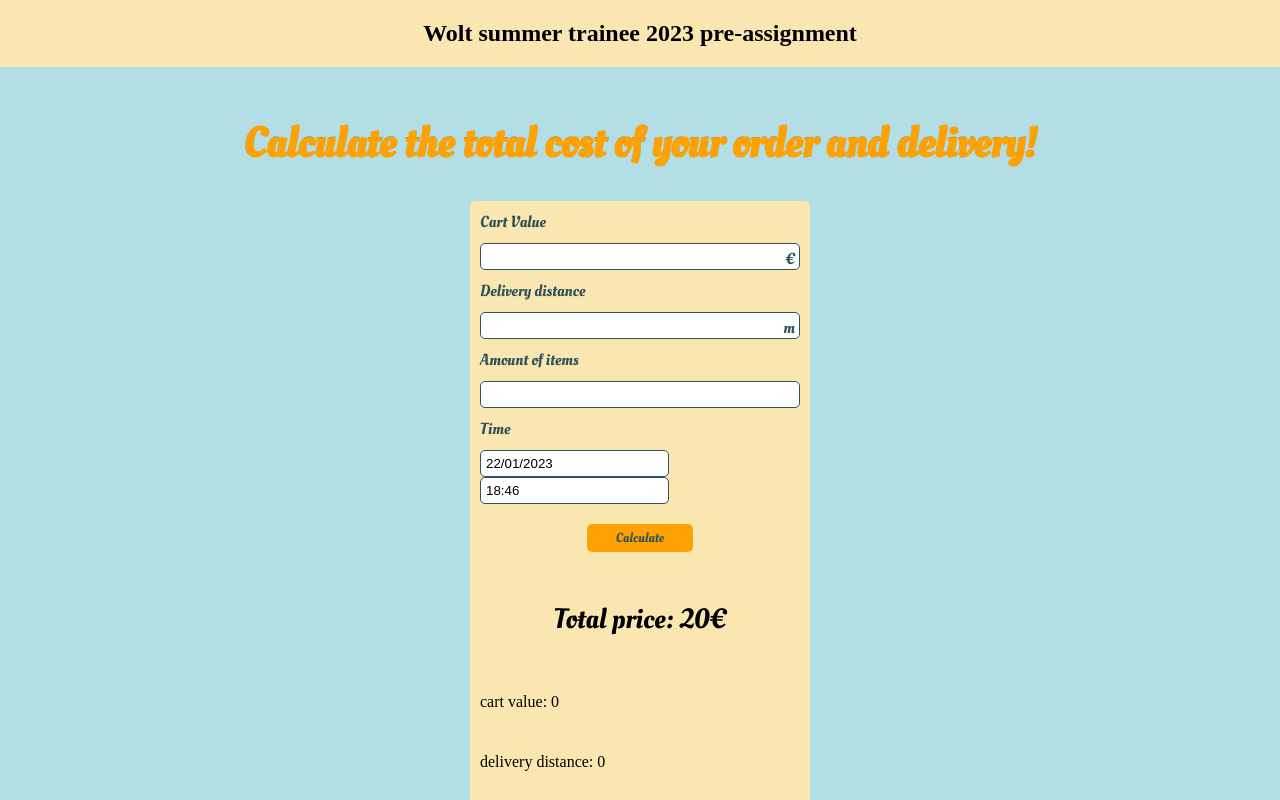
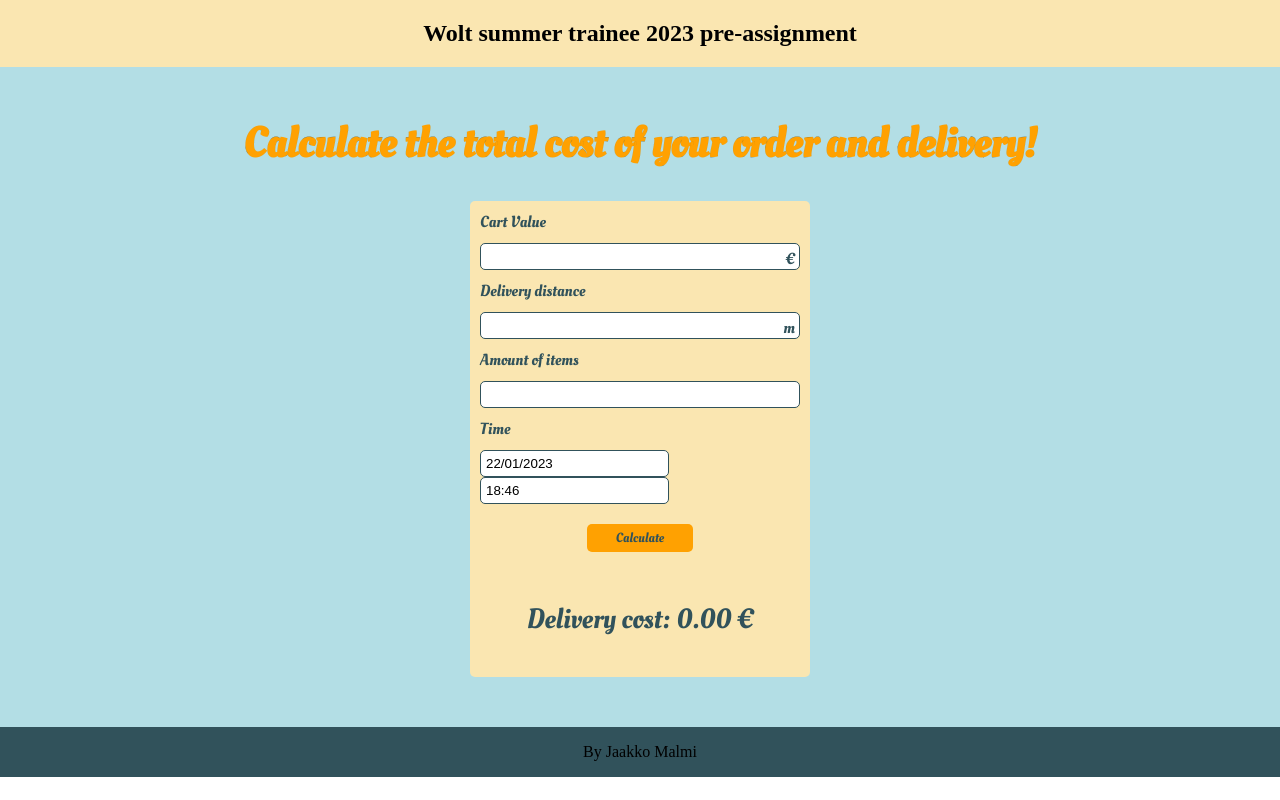
Before and after one commit to JaakkoMal/delivery-fee-calculator, a React (Vite) app: page / in a window 1280 px wide. Shown: the top 800 px of the page. Built offline with nearby package versions, Linux system fonts and the light colour scheme.

Commit message:
First working version
The app is working. Was in a bit of a hurry so wrote the whole calculation in one function. Next to see if the calculation would be wise to divide into smaller functions. Also testing is coming.

```diff
--- a/src/components/Calculator.tsx
+++ b/src/components/Calculator.tsx
@@ -1,6 +1,7 @@
 import DatePicker from 'react-datepicker'
 import "react-datepicker/dist/react-datepicker.css"
 import styles from "./calculator.module.css"
+import { CalculationTypes } from '../containers/CalculatorContainer'
 
 type CalculatorProps = {
     cartValue: number
@@ -13,6 +14,8 @@
     setOrderDate: (date: Date) => void
     orderTime: Date
     setOrderTime: (time: Date) => void
+    calculateDeliveryCost: (variables: CalculationTypes) => void
+    deliveryCost: number
 }
 
 
@@ -21,7 +24,9 @@
     deliveryDistance, onChangeDeliveryDistance,
     amountItems, onChangeAmountItems,
     orderDate, setOrderDate,
-    orderTime, setOrderTime
+    orderTime, setOrderTime,
+    calculateDeliveryCost,
+    deliveryCost
 }: CalculatorProps) {
 
 
@@ -73,13 +78,16 @@
                         onChange={setOrderTime}
                     />
                 </div>
-                    <button className={styles["calculate-btn"]}>Calculate</button>
-                <p className={styles.total}>Total price: 20€</p>
-                <p>cart value: {cartValue}</p>
+                    <button className={styles["calculate-btn"]}
+                        onClick={() => calculateDeliveryCost({cartValue, deliveryDistance, amountItems, orderDate, orderTime})}
+                    >Calculate</button>
+                <p className={styles.total}>Delivery cost: {deliveryCost.toFixed(2)} €</p>
+                {/*<p>cart value: {cartValue}</p>
                 <p>delivery distance: {deliveryDistance}</p>
                 <p>amount of items: {amountItems}</p>
                 <p>order date: {orderDate.toString()}</p>
                 <p>order time: {orderTime.toString()}</p>
+                <p>total: {deliveryCost}</p>*/}
             </div>
             <footer className={styles.footer}>
                 <p>By Jaakko Malmi</p>
--- a/src/components/calculator.module.css
+++ b/src/components/calculator.module.css
@@ -98,6 +98,7 @@
 
 .total {
     align-self: center;
+    color: #31525B;
     font-family: 'Oleo Script';
     font-size: 28px;
 }
--- a/src/containers/CalculatorContainer.tsx
+++ b/src/containers/CalculatorContainer.tsx
@@ -1,15 +1,13 @@
 import { useState } from 'react'
 import { Calculator } from '../components/Calculator'
 
-type CalculatorProps = {
-    total: number
+export type CalculationTypes = {
+    cartValue: number
+    deliveryDistance: number
+    amountItems: number
+    orderDate: Date
+    orderTime: Date
 }
-
-/*const day = '11-01-2023'
-        const time = '17:00'
-        const daytime = day + ' ' + time
-        const newDate = new Date(daytime)
-        console.log(newDate)*/
 
 export function CalculatorContainer() {
 
@@ -18,6 +16,7 @@
     const [amountItems, setAmountItems] = useState<number>(0)
     const [orderDate, setOrderDate] = useState<Date>(new Date())
     const [orderTime, setOrderTime] = useState<Date>(new Date())
+    const [deliveryCost, setDeliveryCost] = useState<number>(0)
 
 
     const onChangeCartValue = (e: React.ChangeEvent<HTMLInputElement> ) => {
@@ -55,6 +54,40 @@
         }
     }
 
+
+    const calculateDeliveryCost = (variables: CalculationTypes) => {
+        if(cartValue >= 100) {
+            setDeliveryCost(0)
+            return
+        }
+        // Delivery cost with first 1000m base cost
+        let totalDeliveryCost: number = 2
+        console.log(`Delivery base charge: `, totalDeliveryCost)
+        // Add subcharge if needed
+        if(cartValue < 10) totalDeliveryCost += 10 - cartValue
+        console.log(`Delivery, cart value ${cartValue} with surcharge: `, totalDeliveryCost)
+        // Add additional 1€ for each beginning 500m after the first 1000m
+        if(deliveryDistance > 1000){
+            const deliveryDistanceAfterOneKilometer = deliveryDistance - 1000
+            const costToAdd = Math.ceil(deliveryDistanceAfterOneKilometer / 500)
+            totalDeliveryCost += costToAdd
+            console.log(`Delivery after km charge for ${deliveryDistanceAfterOneKilometer}km`, totalDeliveryCost)
+        }
+        // See if more than 12 items
+        if(amountItems > 12 && totalDeliveryCost < 15) totalDeliveryCost += 1.2
+        console.log(`Delivery with bulk for over 12 items ${amountItems}: `, totalDeliveryCost)
+        if(amountItems >= 5 && totalDeliveryCost < 15) totalDeliveryCost += (amountItems - 4) * 0.5
+        console.log(`For ${amountItems - 4} items added 0.5€: `, totalDeliveryCost)
+        if(totalDeliveryCost < 15 && orderDate.getDay() === 5 && (orderTime.getUTCHours() >= 15 && orderTime.getUTCHours() < 19)) totalDeliveryCost *= 1.2
+        console.log(`For friday rush time ${orderTime.getUTCHours()} multiplied 1.2€ to ${totalDeliveryCost}`, totalDeliveryCost)
+        if(totalDeliveryCost > 15) {
+            console.log("over 15")
+            setDeliveryCost(15)
+        } else {
+            setDeliveryCost(totalDeliveryCost)
+        }
+    }
+
     return (
         <Calculator
             onChangeCartValue={onChangeCartValue}
@@ -67,6 +100,8 @@
             orderDate={orderDate}
             setOrderTime={(time: Date) => setOrderTime(time)}
             orderTime={orderTime}
+            calculateDeliveryCost={calculateDeliveryCost}
+            deliveryCost={deliveryCost}
             />
     )
 }
```
